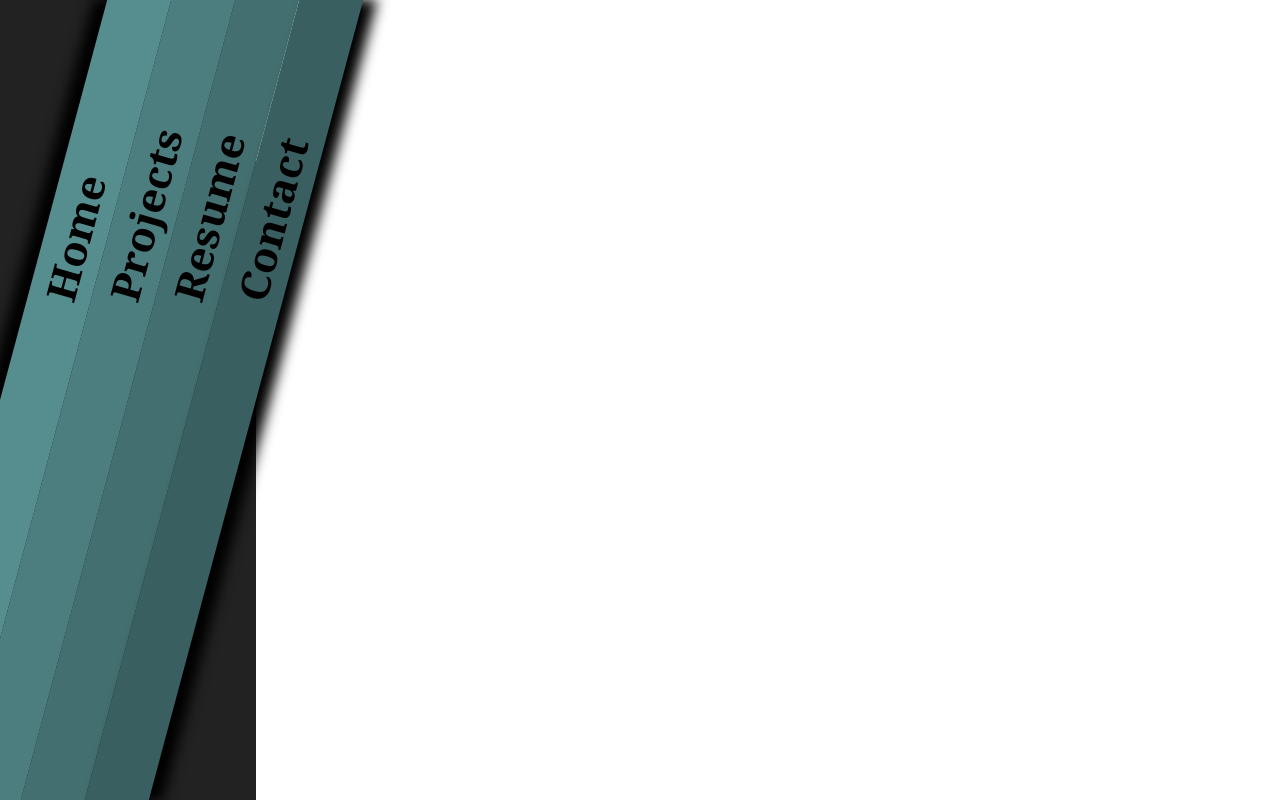
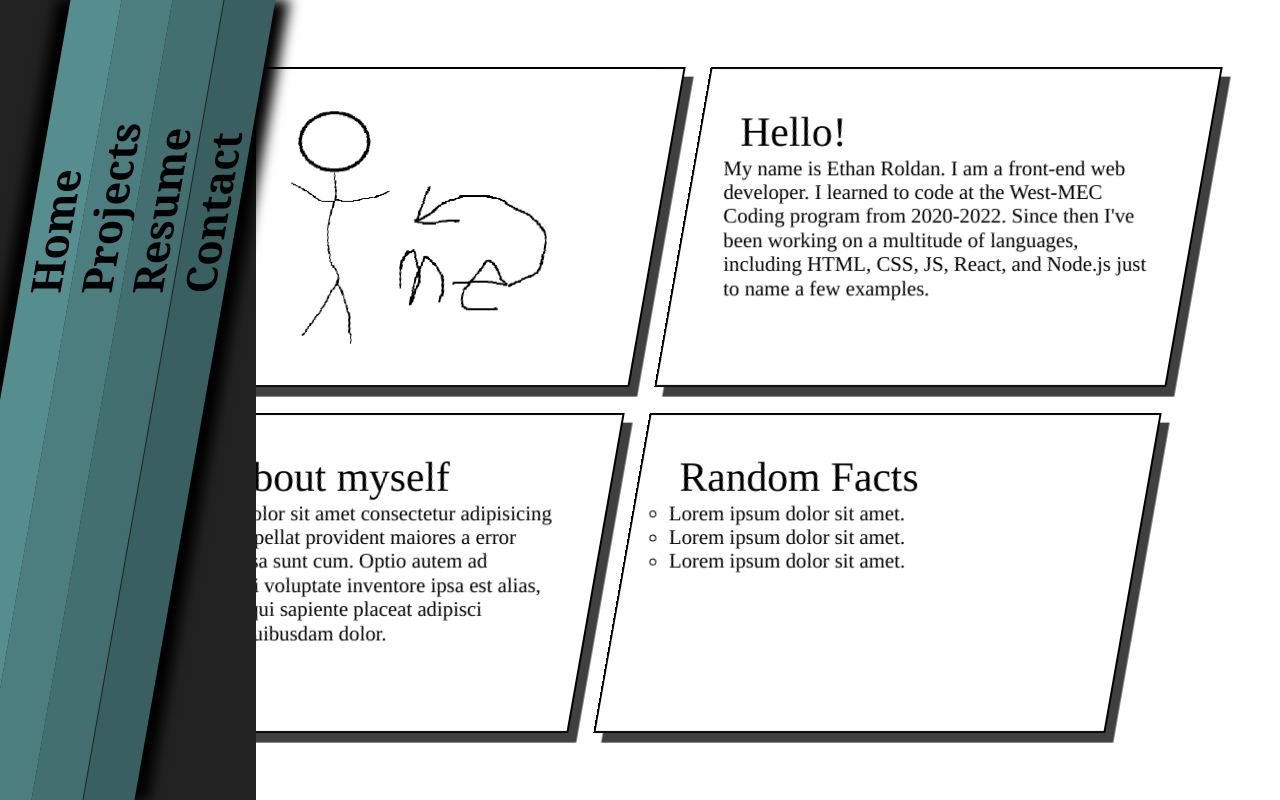
Before and after one commit to 0eef0/Portfolio2.0, a React (Create React App) app: page / in a window 1280 px wide. Built offline with nearby package versions, Linux system fonts and the light colour scheme.

Commit message:
created basic layout for home page

```diff
--- a/src/App.jsx
+++ b/src/App.jsx
@@ -1,11 +1,14 @@
-import React from 'react';
+import React, { useState } from 'react';
 import Navbar from './Components/Navbar';
-import { Route, Switch } from "react-router-dom";
+import Home from './Components/Home';
 
 const App = () => {
+    const [currPage, setCurrPage] = useState('home');
+
     return (
         <div>
             <Navbar />
+            <Home />
         </div>
     )
 }
--- /dev/null
+++ b/src/Components/Home.jsx
@@ -0,0 +1,34 @@
+import React from 'react';
+import Me from '../Images/Me.PNG';
+
+const Home = () => {
+    return (
+        <div className='homeDiv' id='test'>
+            <div>
+                <h1>Hello!</h1>
+                <p>
+                    My name is Ethan Roldan. I am a front-end web developer. I learned to code at the West-MEC Coding program from 2020-2022. Since then I've been working on a multitude of languages, including HTML, CSS, JS, React, and Node.js just to name a few examples.
+                </p>
+            </div>
+            <div>
+                <h1>Random Facts</h1>
+                <ul>
+                    <li>Lorem ipsum dolor sit amet.</li>
+                    <li>Lorem ipsum dolor sit amet.</li>
+                    <li>Lorem ipsum dolor sit amet.</li>
+                </ul>
+            </div>
+            <div style={{padding: '0'}}>
+                <img src={Me} alt='Headshot' />
+            </div>
+            <div>
+                <h1>A bit about myself</h1>
+                <p>
+                    Lorem ipsum dolor sit amet consectetur adipisicing elit. Ad nulla repellat provident maiores a error eveniet quos ipsa sunt cum. Optio autem ad aliquam deleniti voluptate inventore ipsa est alias, ipsam suscipit qui sapiente placeat adipisci excepturi nisi quibusdam dolor.
+                </p>
+            </div>
+        </div>
+    )
+}
+
+export default Home
--- a/src/Components/Navbar.jsx
+++ b/src/Components/Navbar.jsx
@@ -4,7 +4,7 @@ import '../Utils/Buttons';
 const Navbar = () => {
     return (
         <div id='navbar'>
-            <div><h1>Home</h1></div>
+            <div className='primary'><h1>Home</h1></div>
             <div><h1>Projects</h1></div>
             <div><h1>Resume</h1></div>
             <div><h1>Contact</h1></div>
--- /dev/null
+++ b/src/Styles/components/_home.scss
@@ -0,0 +1,66 @@
+div.homeDiv {
+  position: absolute;
+  left: 8vw;
+  transform: skew(-10deg);
+  height: 100vh;
+  justify-content: center;
+  align-content: flex-end;
+  display: flex;
+  flex-wrap: wrap-reverse;
+  flex-direction: column;
+
+  div {
+    margin: 1vw;
+    width: 40vw;
+    height: 40vh;
+    padding: 3vw;
+    box-shadow: 0.75vw 0.75vw 0 0 rgba($color: #000000, $alpha: 0.75);
+    border: 2px solid black;
+    animation: 0.5s ease-out 0s 1 slideInFromLeft;
+    animation-fill-mode: forwards;
+    transform: translateX(-100vw);
+    overflow: hidden;
+
+    @keyframes slideInFromLeft {
+      0% {
+        transform: translateX(-100vw);
+      }
+      100% {
+        transform: translateX(0);
+      }
+    }
+
+    *,
+    *::after,
+    *::before {
+      transform: skew(10deg) !important;
+    }
+    img {
+      height: 100%;
+      width: auto;
+      object-fit: cover;
+      display: block;
+      margin-right: auto;
+      margin-left: auto;
+    }
+    h1 {
+      font-size: calc(2vw + 2vh);
+    }
+    ul {
+      list-style-type: circle;
+      li {
+        transform: skew(0) !important;
+      }
+    }
+    p,
+    li {
+      font-size: calc(1vw + 1vh);
+    }
+  }
+}
+
+@for $i from 1 through 4 {
+  .homeDiv div:nth-child(#{$i}) {
+    animation-delay: #{($i - 1) * 0.2}s;
+  }
+}
--- a/src/Styles/components/_navbar.scss
+++ b/src/Styles/components/_navbar.scss
@@ -9,16 +9,33 @@ div#navbar {
   -ms-user-select: none; /* IE10+/Edge */
   user-select: none; /* Standard */
 
-  width: 20vw;
+  transition: width 0.3s;
+  z-index: 10000;
+  position: fixed;
+  width: 3vw;
   height: 100vh;
   display: flex;
   justify-content: flex-start;
   background-color: #222222;
   font-family: Cambria, Cochin, Georgia, Times, "Times New Roman", serif;
+  &:hover {
+    width: 20vw;
+    div {
+      transform: skew(-10deg);
+      display: block;
+    }
+    div.primary {
+      width: 20%;
+      box-shadow: none;
+    }
+  }
   div {
-    width: 25%;
+    display: none;
+    width: 20%;
+    min-width: 50px;
     height: 100vh;
-    transform: skew(-15deg);
+    transform: skew(0);
+    transition: transform 0.3s;
     @for $i from 1 through 4 {
       &:nth-child(4n + #{$i}) {
         background-color: darken(cadetblue, $i * 5%);
@@ -26,7 +43,7 @@ div#navbar {
     }
 
     h1 {
-      transform: rotate(-90deg) skew(-15deg);
+      transform: rotate(-90deg);
       font-size: calc(2vh + 2vw);
       text-align: right;
       display: block;
@@ -46,6 +63,11 @@ div#navbar {
       z-index: -1;
     }
   }
+  div.primary {
+    display: block;
+    width: 100%;
+    box-shadow: 1vw 0 1vw 0.1vw black;
+  }
   div:hover {
     &::after {
       width: 100%;
@@ -54,9 +76,9 @@ div#navbar {
     }
   }
   div:first-child {
-    box-shadow: -1vw 0 1vw 0.1vw black;
+    box-shadow: -1vw 0 1vw 0.1vw black !important;
   }
   div:last-child {
-    box-shadow: 1vw 0 1vw 0.1vw black;
+    box-shadow: 1vw 0 1vw 0.1vw black !important;
   }
 }
--- a/src/Styles/components/index.scss
+++ b/src/Styles/components/index.scss
@@ -1 +1,2 @@
 @forward "./navbar";
+@forward "./home";
--- a/src/Styles/main.css
+++ b/src/Styles/main.css
@@ -289,17 +289,34 @@ div#navbar {
   /* IE10+/Edge */
   user-select: none;
   /* Standard */
-  width: 20vw;
+  transition: width 0.3s;
+  z-index: 10000;
+  position: fixed;
+  width: 3vw;
   height: 100vh;
   display: flex;
   justify-content: flex-start;
   background-color: #222222;
   font-family: Cambria, Cochin, Georgia, Times, "Times New Roman", serif;
 }
+div#navbar:hover {
+  width: 20vw;
+}
+div#navbar:hover div {
+  transform: skew(-10deg);
+  display: block;
+}
+div#navbar:hover div.primary {
+  width: 20%;
+  box-shadow: none;
+}
 div#navbar div {
-  width: 25%;
+  display: none;
+  width: 20%;
+  min-width: 50px;
   height: 100vh;
-  transform: skew(-15deg);
+  transform: skew(0);
+  transition: transform 0.3s;
 }
 div#navbar div:nth-child(4n+1) {
   background-color: #568e90;
@@ -314,7 +331,7 @@ div#navbar div:nth-child(4n+4) {
   background-color: #395f60;
 }
 div#navbar div h1 {
-  transform: rotate(-90deg) skew(-15deg);
+  transform: rotate(-90deg);
   font-size: calc(2vh + 2vw);
   text-align: right;
   display: block;
@@ -332,16 +349,95 @@ div#navbar div::after {
   transition: height 0.3s;
   z-index: -1;
 }
+div#navbar div.primary {
+  display: block;
+  width: 100%;
+  box-shadow: 1vw 0 1vw 0.1vw black;
+}
 div#navbar div:hover::after {
   width: 100%;
   height: 100%;
   background-color: rgba(255, 255, 255, 0.1);
 }
 div#navbar div:first-child {
-  box-shadow: -1vw 0 1vw 0.1vw black;
+  box-shadow: -1vw 0 1vw 0.1vw black !important;
 }
 div#navbar div:last-child {
-  box-shadow: 1vw 0 1vw 0.1vw black;
+  box-shadow: 1vw 0 1vw 0.1vw black !important;
+}
+
+div.homeDiv {
+  position: absolute;
+  left: 8vw;
+  transform: skew(-10deg);
+  height: 100vh;
+  justify-content: center;
+  align-content: flex-end;
+  display: flex;
+  flex-wrap: wrap-reverse;
+  flex-direction: column;
+}
+div.homeDiv div {
+  margin: 1vw;
+  width: 40vw;
+  height: 40vh;
+  padding: 3vw;
+  box-shadow: 0.75vw 0.75vw 0 0 rgba(0, 0, 0, 0.75);
+  border: 2px solid black;
+  animation: 0.5s ease-out 0s 1 slideInFromLeft;
+  animation-fill-mode: forwards;
+  transform: translateX(-100vw);
+  overflow: hidden;
+}
+@keyframes slideInFromLeft {
+  0% {
+    transform: translateX(-100vw);
+  }
+  100% {
+    transform: translateX(0);
+  }
+}
+div.homeDiv div *,
+div.homeDiv div *::after,
+div.homeDiv div *::before {
+  transform: skew(10deg) !important;
+}
+div.homeDiv div img {
+  height: 100%;
+  width: auto;
+  object-fit: cover;
+  display: block;
+  margin-right: auto;
+  margin-left: auto;
+}
+div.homeDiv div h1 {
+  font-size: calc(2vw + 2vh);
+}
+div.homeDiv div ul {
+  list-style-type: circle;
+}
+div.homeDiv div ul li {
+  transform: skew(0) !important;
+}
+div.homeDiv div p,
+div.homeDiv div li {
+  font-size: calc(1vw + 1vh);
+}
+
+.homeDiv div:nth-child(1) {
+  animation-delay: 0s;
+}
+
+.homeDiv div:nth-child(2) {
+  animation-delay: 0.2s;
+}
+
+.homeDiv div:nth-child(3) {
+  animation-delay: 0.4s;
+}
+
+.homeDiv div:nth-child(4) {
+  animation-delay: 0.6s;
 }
 
 /*# sourceMappingURL=main.css.map */
--- a/src/index.js
+++ b/src/index.js
@@ -1,14 +1,14 @@
 import React from 'react';
 import ReactDOM from 'react-dom';
-import {BrowserRouter as Router, Switch, Route, Link} from 'react-router-dom';
+//import {BrowserRouter as Router, Switch, Route, Link} from 'react-router-dom';
 import './Styles/main.css';
 import App from './App';
 
 ReactDOM.render(
   <React.StrictMode>
-    <Router>
+    {/* <Router> */}
       <App />
-    </Router>
+    {/* </Router> */}
   </React.StrictMode>,
   document.getElementById('root')
 );
```
Also changed, not shown: src/Styles/base/_global.scss (+0 -75 lines), src/Images/Me.PNG (added), 1 other file (tests, documents, lock files or other folders).
